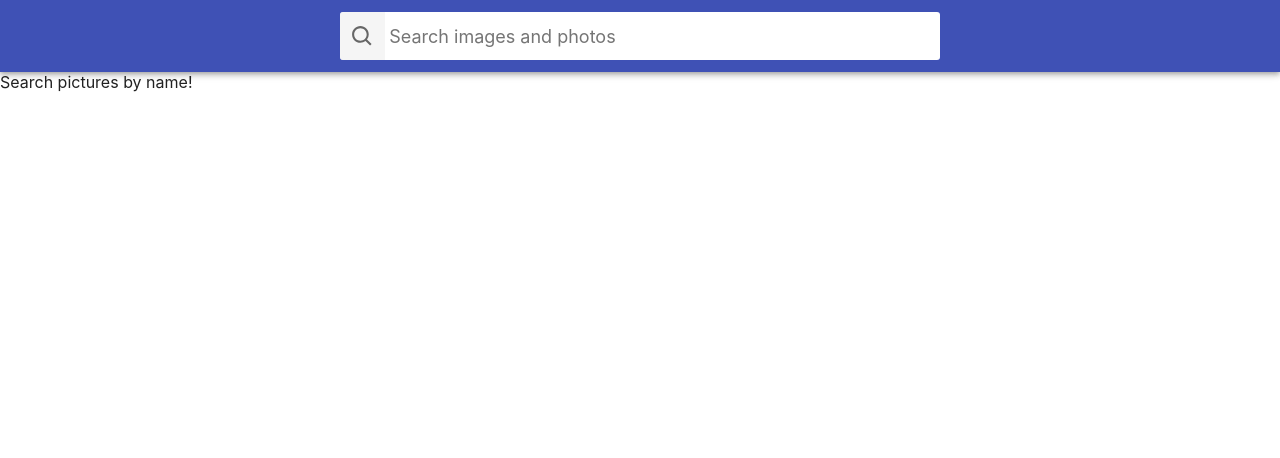
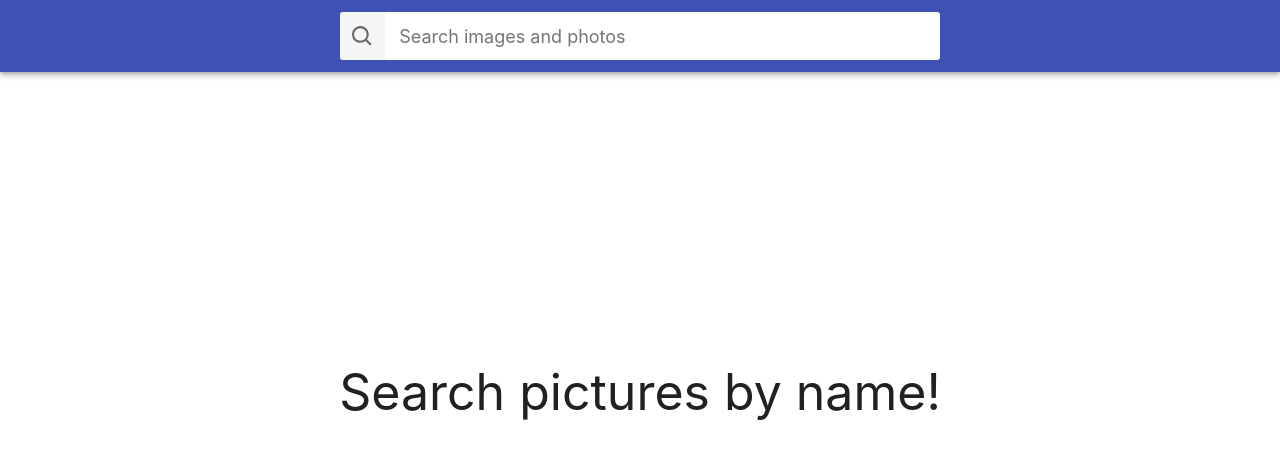
Before and after one commit to SerhiiMukhin/goit-react-hw-03-image-finder, a React (Create React App) app: page / in a window 1280 px wide. Shown: the top 458 px of the page. Built offline with nearby package versions, Linux system fonts and the light colour scheme.

Commit message:
fix styles

```diff
--- a/src/components/Button/Button.jsx
+++ b/src/components/Button/Button.jsx
@@ -4,12 +4,14 @@ import PropTypes from 'prop-types';
 
 export const Button = ({ onClick }) => {
   return (
-    <button type="button" className={css.button} onClick={onClick}>
-      Load More
-    </button>
+    <div className={css.wrapper}>
+      <button type="button" className={css.button} onClick={onClick}>
+        Load more
+      </button>
+    </div>
   );
 };
 
 Button.propTypes = {
   onClick: PropTypes.func.isRequired,
-}
+};
--- a/src/components/Button/Button.module.css
+++ b/src/components/Button/Button.module.css
@@ -26,3 +26,9 @@
 .button:focus {
   background-color: #303f9f;
 }
+
+.wrapper {
+  display: flex;
+  justify-content: center;
+  margin-bottom: 10px;
+}
--- a/src/components/ImageGallery/ImageGallery.jsx
+++ b/src/components/ImageGallery/ImageGallery.jsx
@@ -63,7 +63,7 @@ export default class ImageGallery extends React.Component {
 
   render() {
     if (this.state.status === 'idle') {
-      return <div>Search pictures by name!</div>;
+      return <div className={css.message}>Search pictures by name!</div>;
     }
 
     if (this.state.status === 'pending') {
@@ -89,7 +89,7 @@ export default class ImageGallery extends React.Component {
     }
 
     if (this.state.status === 'rejected') {
-      return <div>Something went wrong...</div>;
+      return <div className={css.message}>Ooops, something went wrong... Please, try again</div>;
     }
   }
 }
--- a/src/components/ImageGallery/ImageGallery.module.css
+++ b/src/components/ImageGallery/ImageGallery.module.css
@@ -3,10 +3,20 @@
   max-width: calc(100vw - 48px);
   grid-template-columns: repeat(auto-fill, minmax(320px, 1fr));
   grid-gap: 16px;
-    margin-top: 0;
-    margin-bottom: 0;
+  margin-top: 10px;
+  margin-bottom: 10px;
   padding: 0;
   list-style: none;
   margin-left: auto;
   margin-right: auto;
 }
+
+.message {
+  display: flex;
+  width: 100%;
+  height: 80vh;
+  font-size: 50px;
+  justify-content: center;
+  align-items: center;
+  text-align: center;
+}
--- a/src/components/Searchbar/Searchbar.module.css
+++ b/src/components/Searchbar/Searchbar.module.css
@@ -56,11 +56,12 @@
 .input {
   display: inline-block;
   width: 100%;
+  height: 100%;
   font: inherit;
-  font-size: 20px;
+  font-size: 18px;
   border: none;
   outline: none;
-  padding-left: 4px;
+  padding-left: 14px;
   padding-right: 4px;
 }
 
```
Lines whose indentation alone changed are shown as unchanged.
